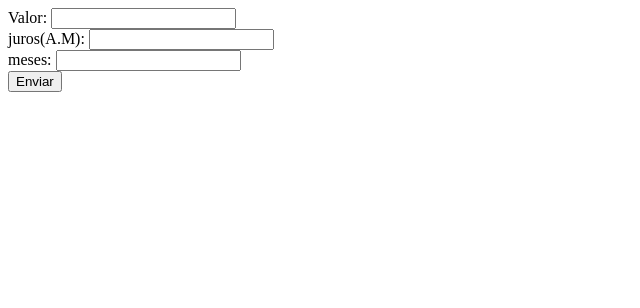
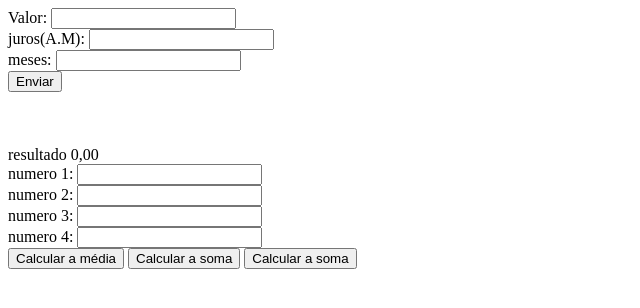
Before and after one commit to hidekiaa/henryprimeirob_3t, a plain HTML site: page index.HTML in a window 1280 px wide. Shown: the whole page, without its empty margins (0-640 px from the left). Drawn offline with Linux system fonts and the light colour scheme.

Commit message:
Update index.HTML

```diff
--- a/index.HTML
+++ b/index.HTML
@@ -13,5 +13,18 @@
    meses: <input id="meses"  type="text"><br>
     <button onclick="total()"> Enviar </button>
 
+    <br><br><br><br>
+
+    <span id="resul">resultado 0,00</span><br>
+
+    numero 1: <input id="n1" type="text"><br>
+    numero 2: <input id="n2" type="text"><br>
+    numero 3: <input id="n3" type="text"><br>
+    numero 4: <input id="n4" type="text"><br>
+
+<button onclick="média()">Calcular a média</button>
+<button onclick="soma()">Calcular a soma</button>
+<button onclick="multi()">Calcular a soma</button>
+
 </body>
 </html>
```
